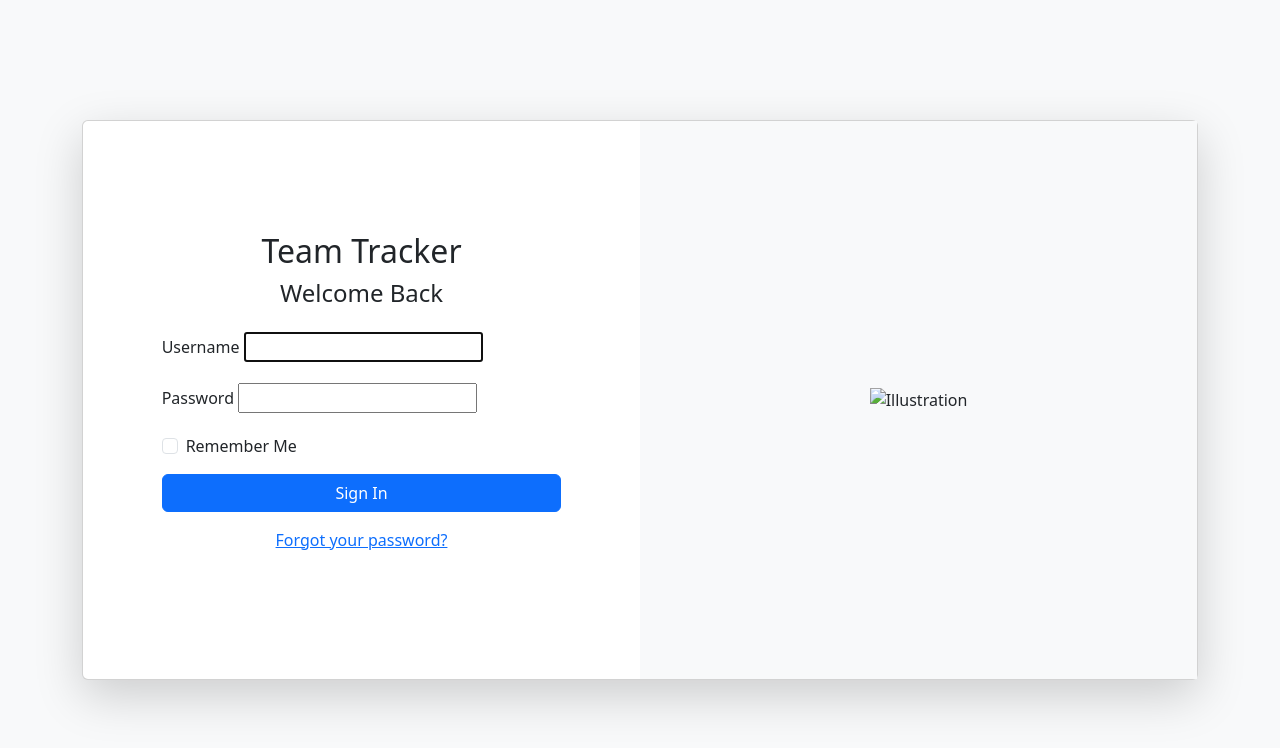
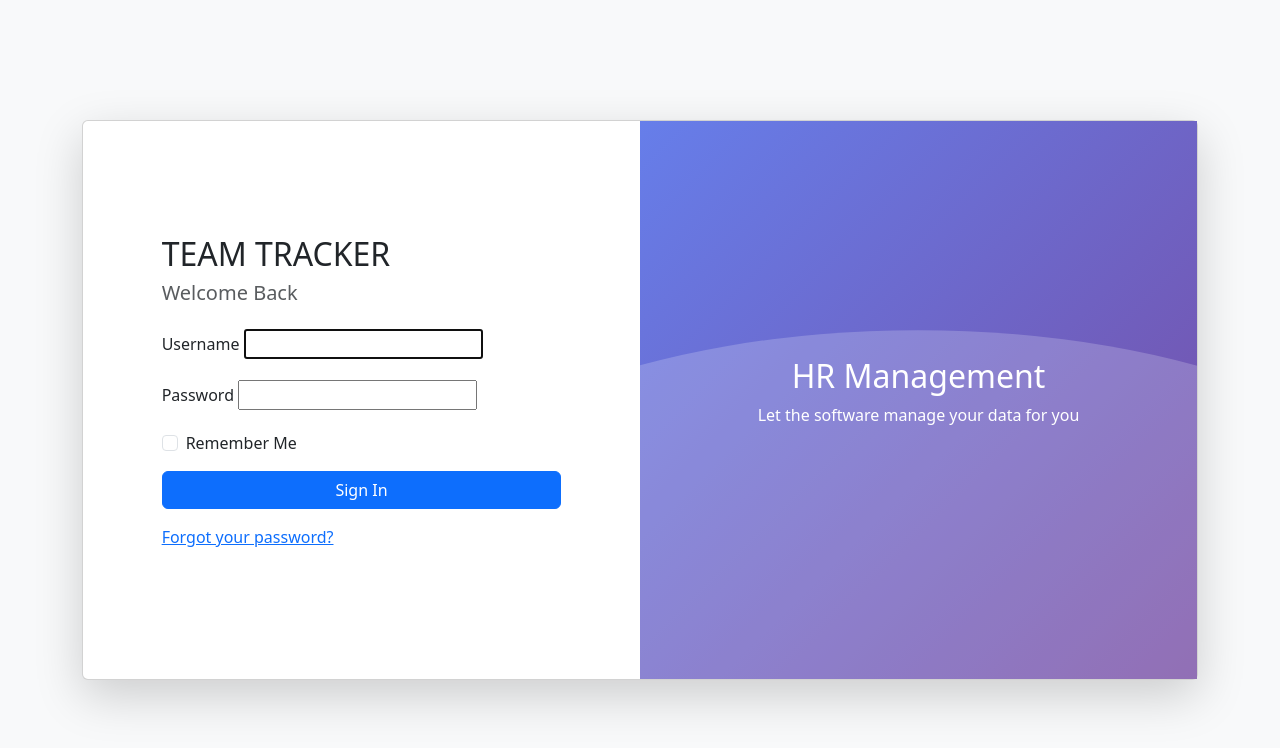
Before and after one commit to itjosephk2/team_tracker, a Django app: page /security/login/ in a window 1280 px wide. Shown: the top 748 px of the page. Run offline with Django 4.2, Linux system fonts and the light colour scheme; parts of the project's set-up code (start-up, migrations or seed data) failed here and were passed over; some libraries are stand-ins or nearby versions.

Commit message:
feat: updated login page

```diff
--- a/security/templates/security/auth/login.html
+++ b/security/templates/security/auth/login.html
@@ -7,9 +7,11 @@
     <!-- Left Column: Login Form -->
     <div class="col-md-6 d-flex flex-column align-items-center justify-content-center">
       <div class="w-75" style="max-width: 400px;">
-        <div class="mb-4 text-center">
-          <h2>Team Tracker</h2>
-          <h4>Welcome Back</h4>
+        <div class="mb-4 text-left">
+          <h2 class="text-uppercase">Team Tracker</h2>
+          <h4 class="fw-light text-muted fs-5">Welcome Back</h4>
+
+
         </div>
 
         <form method="POST">
@@ -61,17 +63,41 @@
 
           <!-- Forgot Password -->
           <div class="text-center mt-3">
-            <p><a href="{% url 'password_reset' %}">Forgot your password?</a></p>
+            <p class="text-start"><a href="{% url 'password_reset' %}">Forgot your password?</a></p>
           </div>
         </form>
       </div>
     </div>
 
     <!-- Right Column: Image/Illustration -->
-    <div class="col-md-6 d-none d-md-flex align-items-center justify-content-center bg-light">
-      <!-- Replace with your own illustration or image -->
-      <img src="https://via.placeholder.com/400x400" alt="Illustration" class="img-fluid">
+    <div class="col-md-6 d-none d-md-flex illustration-section align-items-center justify-content-center">
+        <div class="text-center text-white p-5">
+            <h2>HR Management</h2>
+            <p>Let the software manage your data for you</p>
+        </div>
     </div>
+    <style>
+        .illustration-section {
+            position: relative;
+            /* Example gradient background */
+            background: linear-gradient(135deg, #667eea, #764ba2);
+            overflow: hidden; /* Ensures pseudo-element doesn’t overflow */
+            }
+
+            /* Create a wavy shape using a pseudo-element */
+            .illustration-section::before {
+            content: "";
+            position: absolute;
+            bottom: 0;
+            left: -10%;
+            width: 120%;
+            height: 50%;
+            background: #fff;
+            border-radius: 50% 50% 0 0;
+            transform: scale(1.5);
+            opacity: 0.2;
+        }
+    </style>
   </div>
 </div>
 {% endblock %}
```
Also changed, not shown: 1 other file.
